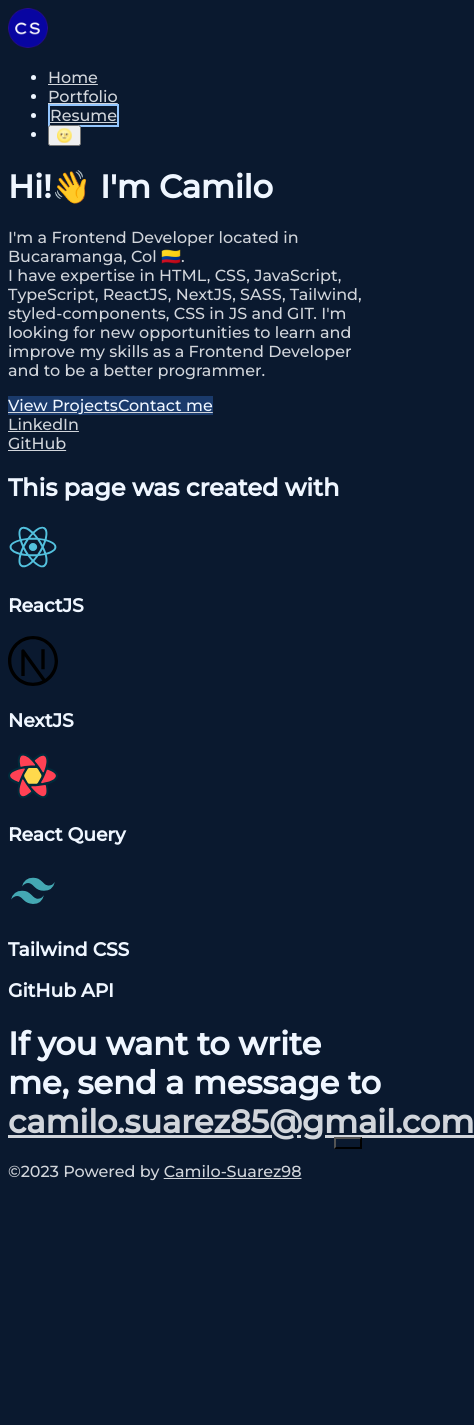
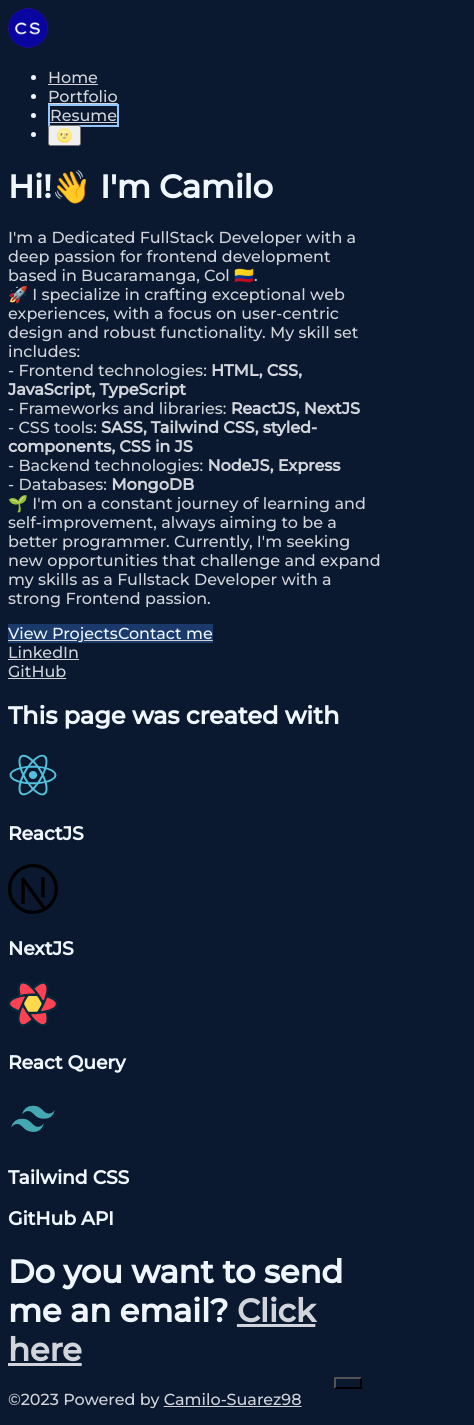
Before and after one commit to Camilo-Suarez98/Camilo-Suarez98.github.io, a Next.js app: page / in a window 390 px wide. Shown: the whole page, 474 px wide, since content can reach past the window. Before the commit the page ends 1197 px from the top, so only its background shows below. Built offline with nearby package versions, Linux system fonts and the light colour scheme.

Commit message:
change at main text and responsive design

```diff
--- a/components/Layout.jsx
+++ b/components/Layout.jsx
@@ -84,7 +84,7 @@ const Layout = ({ title, children }) => {
           </div>
         </nav>
 
-        <div className="w-3/4 m-auto h-full mt-12 ls:mt-0 flex flex-col justify-evenly">
+        <div className="w-3/4 m-auto h-full ls:mt-0 flex flex-col justify-evenly">
           {children}
         </div>
 
@@ -117,7 +117,7 @@ const Layout = ({ title, children }) => {
         </div>
 
         <div className="w-3/4 m-auto">
-          <h1 className="text-center">If you want to write me, send a message to <a href="mailto: camilo.suarez85@gmail.com" className="hover:opacity-70">camilo.suarez85@gmail.com</a></h1>
+          <h1 className="text-center text-xl">Do you want to send me an email? <a href="mailto: camilo.suarez85@gmail.com" className="hover:opacity-70">Click here</a></h1>
         </div>
 
         <footer className="w-3/4 m-auto pt-4">
--- a/components/Social.jsx
+++ b/components/Social.jsx
@@ -2,7 +2,7 @@ import Link from "next/link"
 
 const Social = () => {
     return (
-        <div className="text-gray-800 py-14 xl:py-10 w-full text-center flex justify-center">
+        <div className="text-gray-800 pt-48 pb-14 w-full text-center flex justify-center ls:pt-8 lg:pt-72 xl:pt-52 xl:py-10">
             <div className="socials flex flex-col">
                 <Link href="https://www.linkedin.com/in/camilosc98/">
                     <a className="p-4 link flex flex-col transition-all duration-500" target="_blank">
--- a/pages/index.js
+++ b/pages/index.js
@@ -6,14 +6,25 @@ export default function Home() {
   return (
     <>
       <Layout title="Home">
-        <div className="flex flex-col justify-around items-center h-80 ls:h-5/6 w-full">
-          <h1 className="font-semibold mb-12 text-4xl text-gray-700 md:mb-4">Hi!👋 I'm Camilo</h1>
+        <div className="flex flex-col justify-around items-center mt-40 h-80 ls:h-5/6 w-full  md:mt-80 lg:mt-56 2xl:mt-48">
+          <h1 className="font-semibold text-center mb-12 text-4xl text-gray-700 md:mb-4">Hi!👋 I'm Camilo</h1>
           <p className="text-2xl text-gray-500 pb-12 text-center">
 
-            I'm a Frontend Developer located in Bucaramanga, Col 🇨🇴.
+            I'm a Dedicated FullStack Developer with a deep passion for frontend development based in Bucaramanga, Col 🇨🇴.
             <br />
-            I have expertise in HTML, CSS, JavaScript, TypeScript, ReactJS, NextJS, SASS, Tailwind, styled-components, CSS in JS and GIT.
-            I'm looking for new opportunities to learn and improve my skills as a Frontend Developer and to be a better programmer.
+            🚀 I specialize in crafting exceptional web experiences, with a focus on user-centric design and robust functionality. My skill set includes:
+            <br />
+            - Frontend technologies: <strong>HTML, CSS, JavaScript, TypeScript</strong>
+            <br />
+            - Frameworks and libraries: <strong>ReactJS, NextJS</strong>
+            <br />
+            - CSS tools: <strong>SASS, Tailwind CSS, styled-components, CSS in JS</strong>
+            <br />
+            - Backend technologies: <strong>NodeJS, Express</strong>
+            <br />
+            - Databases: <strong>MongoDB</strong>
+            <br />
+            🌱 I'm on a constant journey of learning and self-improvement, always aiming to be a better programmer. Currently, I'm seeking new opportunities that challenge and expand my skills as a Fullstack Developer with a strong Frontend passion.
           </p>
           <Button />
         </div>
--- a/public/style.css
+++ b/public/style.css
@@ -20,7 +20,7 @@ body {
     background-color: transparent;
     position: absolute;
     right: 20px;
-    bottom: 32px;
+    bottom: 20px;
 }
 
 .link:hover .icon {
@@ -71,11 +71,14 @@ body {
     background-color: #dfdfdf;
 }
 
-.light .projects:hover a .project-title, .light .projects:hover a .language-project, .light .projects:hover a .project-icon {
+.light .projects:hover a .project-title,
+.light .projects:hover a .language-project,
+.light .projects:hover a .project-icon {
     color: rgb(55 65 81);
 }
 
-.light .projects:hover a h3, .light .projects:hover a p {
+.light .projects:hover a h3,
+.light .projects:hover a p {
     color: rgb(239 246 255);
 }
 
@@ -127,11 +130,15 @@ body {
     color: rgb(209 213 219);
 }
 
-.dark .projects:hover a .project-title, .dark .projects:hover a .language-project, .dark .projects:hover a .project-icon {
+.dark .projects:hover a .project-title,
+.dark .projects:hover a .language-project,
+.dark .projects:hover a .project-icon {
     color: rgb(209 213 219);
 }
 
-.dark .projects:hover a h3, .dark .projects:hover a p, .dark .projects:hover a i {
+.dark .projects:hover a h3,
+.dark .projects:hover a p,
+.dark .projects:hover a i {
     color: rgb(55 65 81);
 }
 
```
Also changed, not shown: tailwind.config.js (+7 -7 lines).
